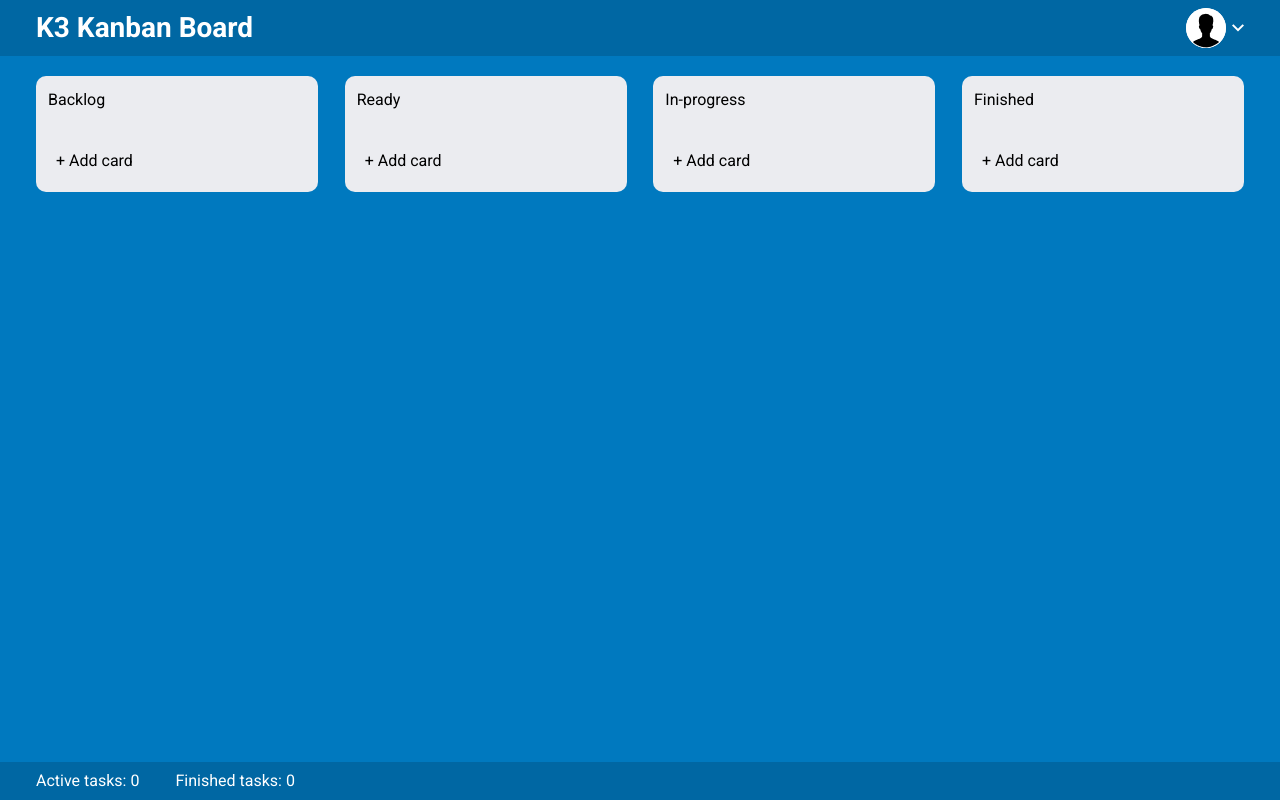
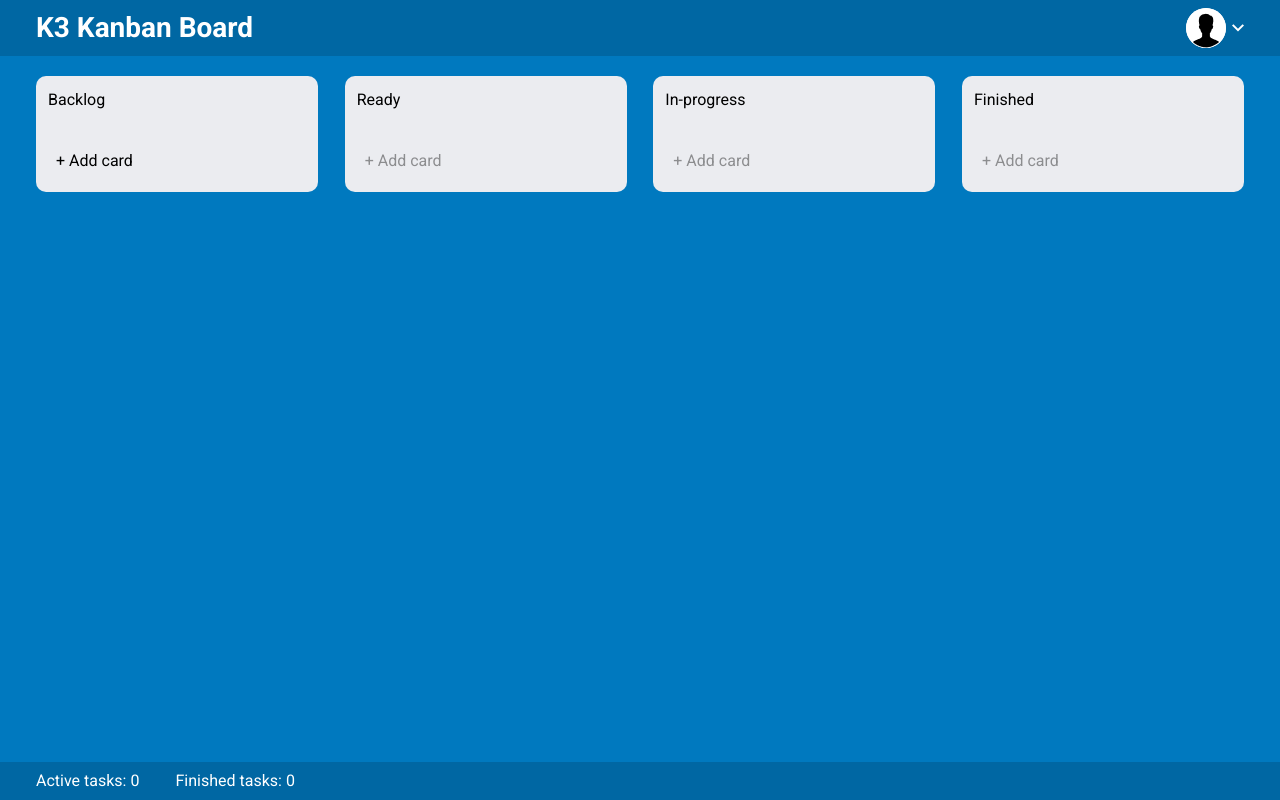
Before and after one commit to K3irill/sf-kanban, a React (Vite) app: page / in a window 1280 px wide. Built offline with nearby package versions, Linux system fonts and the light colour scheme.

Commit message:
style: disable state for button

```diff
--- a/src/components/Task/TaskBlock/TaskBlock.module.scss
+++ b/src/components/Task/TaskBlock/TaskBlock.module.scss
@@ -47,9 +47,12 @@
 		transition: 0.4s;
 		padding: 7px 8px;
 		border-radius: 5px;
-		&:hover {
+		&:not(:disabled):hover {
 			background: white;
 			color: $secondary-grey;
+		}
+		&:disabled {
+			opacity: 0.4;
 		}
 	}
 }
--- a/src/components/Task/TaskBlock/TaskBlock.tsx
+++ b/src/components/Task/TaskBlock/TaskBlock.tsx
@@ -177,7 +177,11 @@ const TaskBlock = ({
 						{!isCreating ? '+ Add card' : 'Submit'}
 					</button>
 				) : (
-					<button className={buttonClasses} onClick={toggleAdding}>
+					<button
+						disabled={replaceBlock?.length < 1}
+						className={buttonClasses}
+						onClick={toggleAdding}
+					>
 						{!isReplacing ? '+ Add card' : 'Cancel'}
 					</button>
 				)}
```
